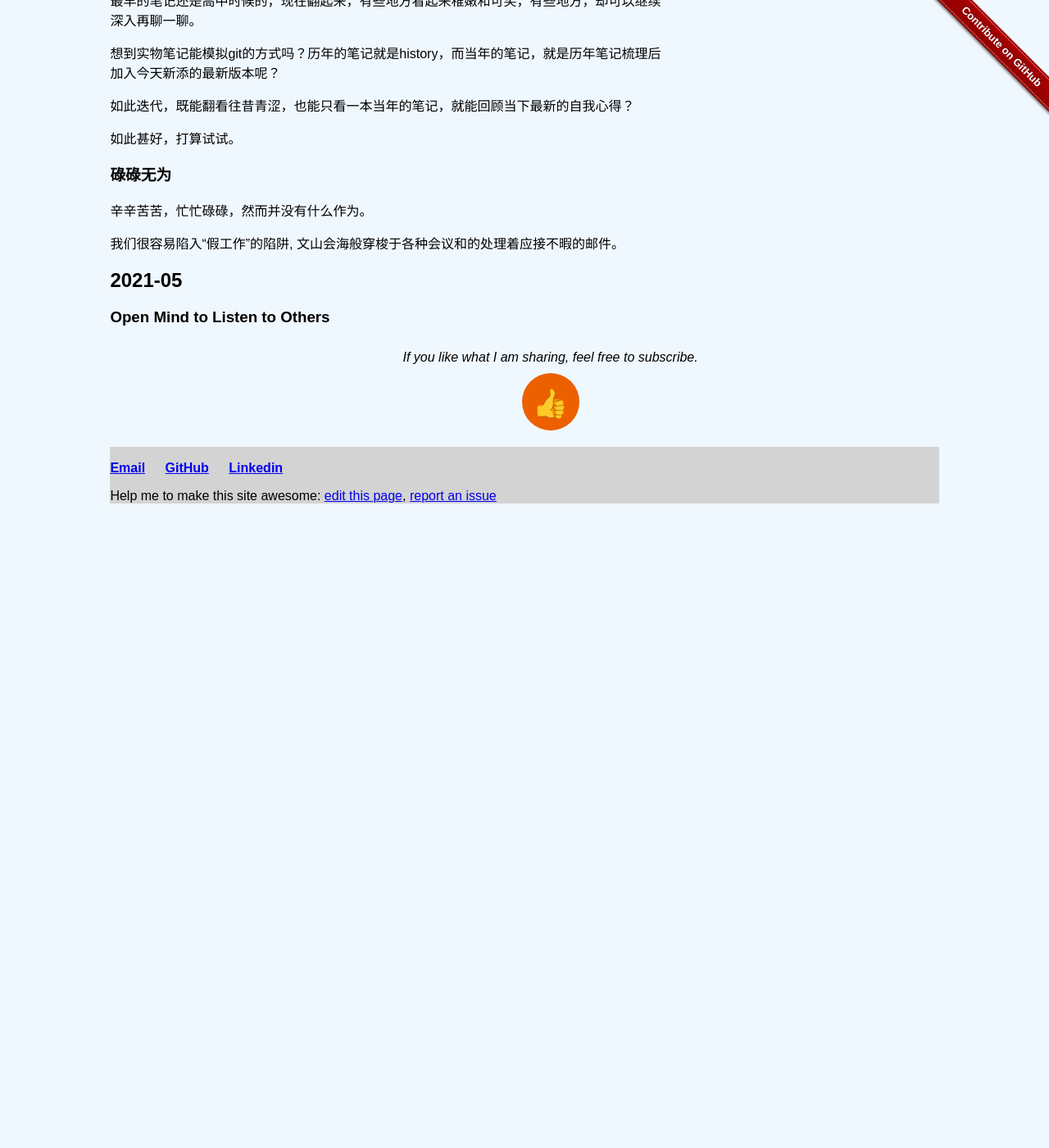
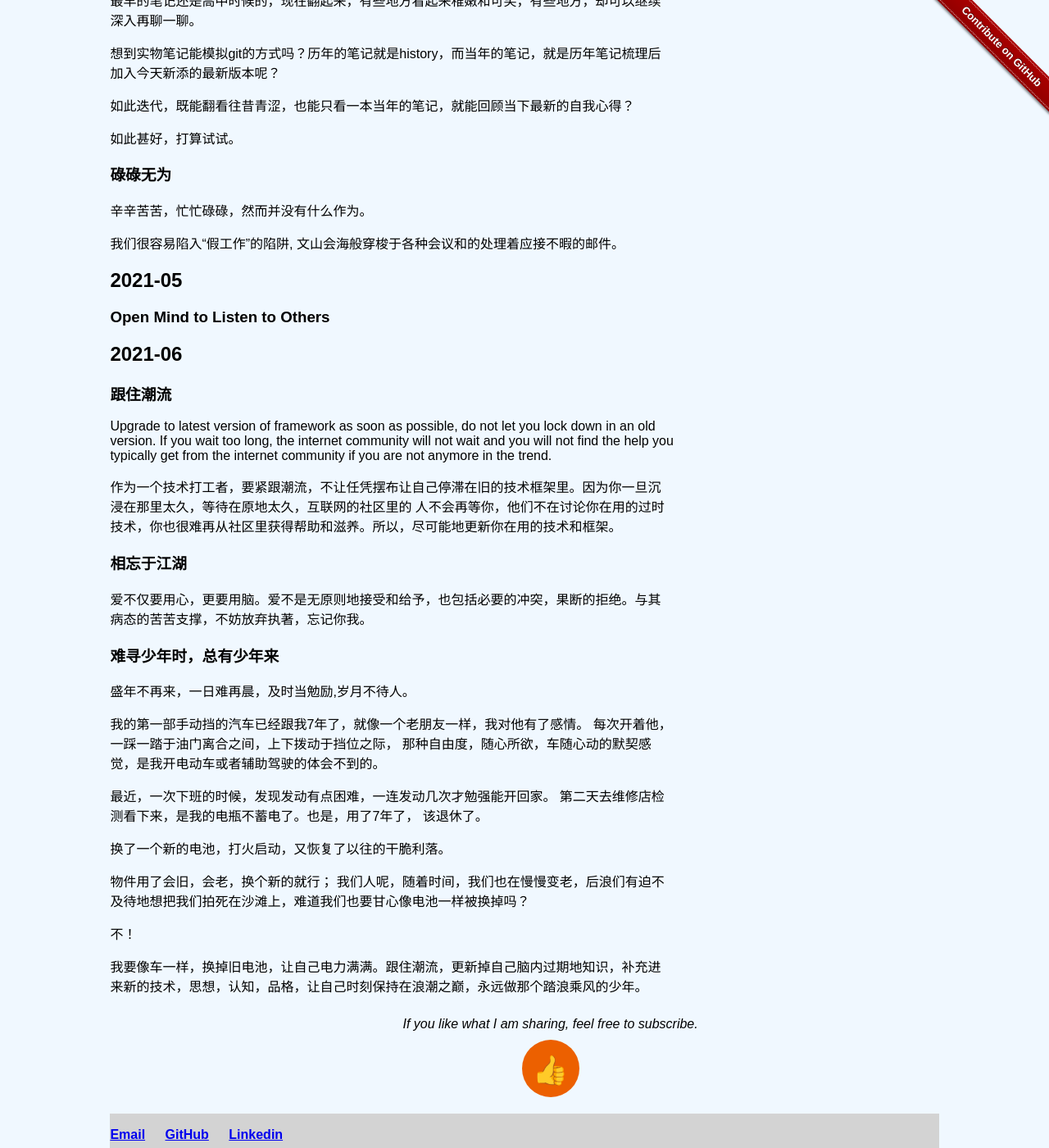
Before and after one commit to liuning0820/liuning0820.github.io, a Jekyll site: the page built from _posts/2021-02-08-mindset-2021.md, in a window 1280 px wide and 1400 px high, scrolled down 4810 px. Shown: the whole window at 82% size. Built offline with Jekyll 4.4.1, drawn with Linux system fonts in a browser that asks for light colours; comment, search, counter and statistics services are not loaded; before the commit the page ends 5440 px from its top, so only the background shows below that.

Commit message:
add new mindset

```diff
--- a/_posts/2021-02-08-mindset-2021.md
+++ b/_posts/2021-02-08-mindset-2021.md
@@ -164,3 +164,37 @@ Table Of Context:
 ## 2021-05
 
 ### Open Mind to Listen to Others
+
+## 2021-06
+
+### 跟住潮流
+
+Upgrade to latest version of framework as soon as possible, do not let you lock down in an old version.
+If you wait too long, the internet community will not wait and you will not find the help you typically get from the internet community if you are not anymore in the trend.
+
+作为一个技术打工者，要紧跟潮流，不让任凭摆布让自己停滞在旧的技术框架里。因为你一旦沉浸在那里太久，等待在原地太久，互联网的社区里的
+人不会再等你，他们不在讨论你在用的过时技术，你也很难再从社区里获得帮助和滋养。所以，尽可能地更新你在用的技术和框架。
+
+
+### 相忘于江湖
+
+爱不仅要用心，更要用脑。爱不是无原则地接受和给予，也包括必要的冲突，果断的拒绝。与其病态的苦苦支撑，不妨放弃执著，忘记你我。
+
+### 难寻少年时，总有少年来
+
+盛年不再来，一日难再晨，及时当勉励,岁月不待人。
+
+我的第一部手动挡的汽车已经跟我7年了，就像一个老朋友一样，我对他有了感情。 每次开着他，一踩一踏于油门离合之间，上下拨动于挡位之际，
+那种自由度，随心所欲，车随心动的默契感觉，是我开电动车或者辅助驾驶的体会不到的。
+
+最近，一次下班的时候，发现发动有点困难，一连发动几次才勉强能开回家。
+第二天去维修店检测看下来，是我的电瓶不蓄电了。也是，用了7年了， 该退休了。
+
+换了一个新的电池，打火启动，又恢复了以往的干脆利落。
+
+物件用了会旧，会老，换个新的就行；
+我们人呢，随着时间，我们也在慢慢变老，后浪们有迫不及待地想把我们拍死在沙滩上，难道我们也要甘心像电池一样被换掉吗？
+
+不！
+
+我要像车一样，换掉旧电池，让自己电力满满。跟住潮流，更新掉自己脑内过期地知识，补充进来新的技术，思想，认知，品格，让自己时刻保持在浪潮之巅，永远做那个踏浪乘风的少年。
```
Also changed, not shown: ex_presentations/2019-06_jenkins_area_meetup/index.html (+8 -0 lines), ex_presentations/2020-11_grafana_intro/index.html (+9 -0 lines), ex_presentations/2020-12_jaeger_intro/index.html (+8 -0 lines).
